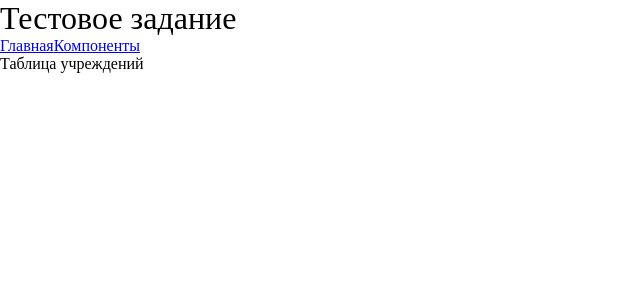
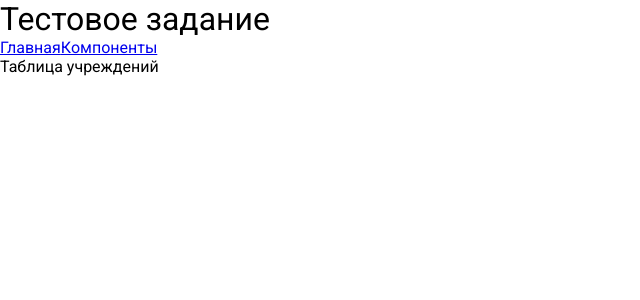
Before and after one commit to Hire-Hoffee/Schools-Table, a Vue app: page / in a window 1280 px wide. Shown: the top 300 px of the page, without its empty margins (0-640 px from the left). Built offline with nearby package versions, Linux system fonts and the light colour scheme.

Commit message:
change font to Roboto

```diff
--- a/src/assets/main.scss
+++ b/src/assets/main.scss
@@ -1,3 +1,5 @@
+@import url('https://fonts.googleapis.com/css2?family=Roboto:ital,wght@0,100..900;1,100..900&display=swap');
+
 html {
   box-sizing: border-box;
   font-size: 16px;
@@ -24,6 +26,10 @@
   font-weight: normal;
 }
 
+body {
+  font-family: 'Roboto', sans-serif;
+}
+
 ol,
 ul {
   list-style: none;
```
